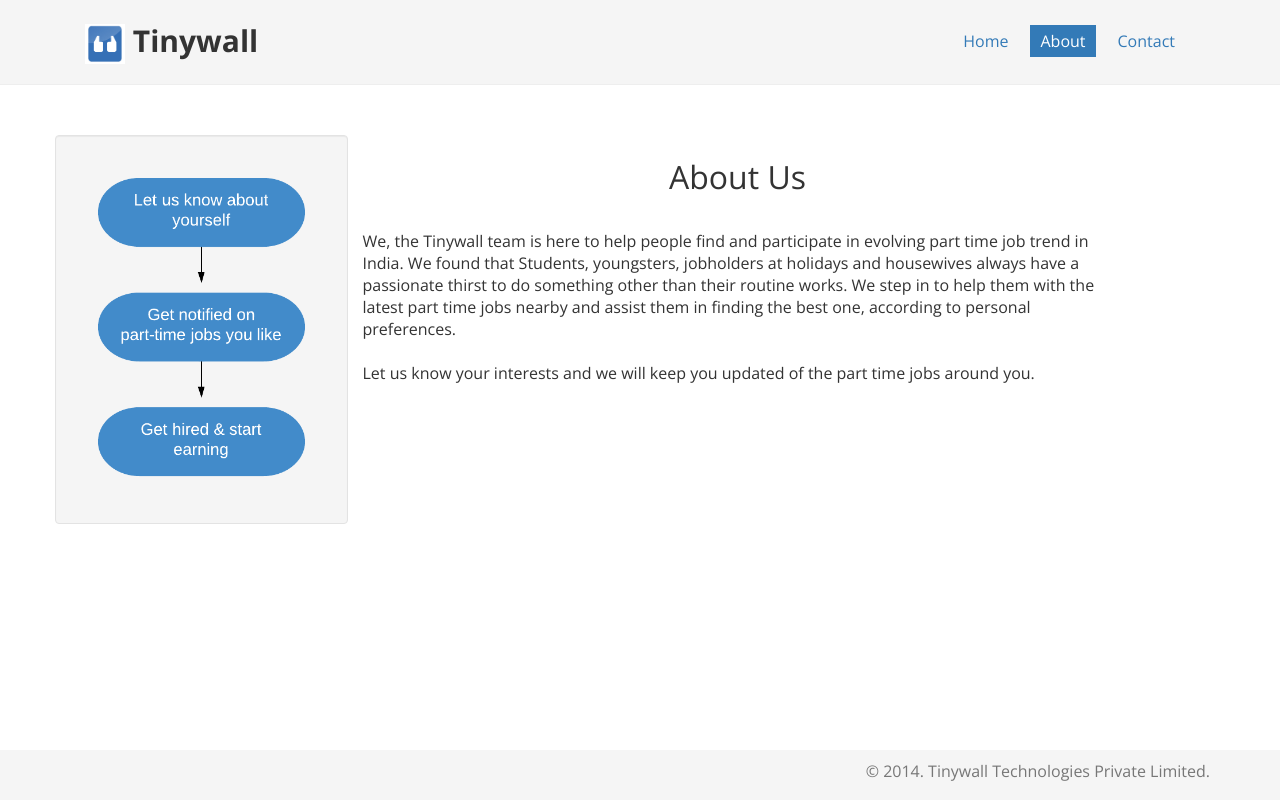
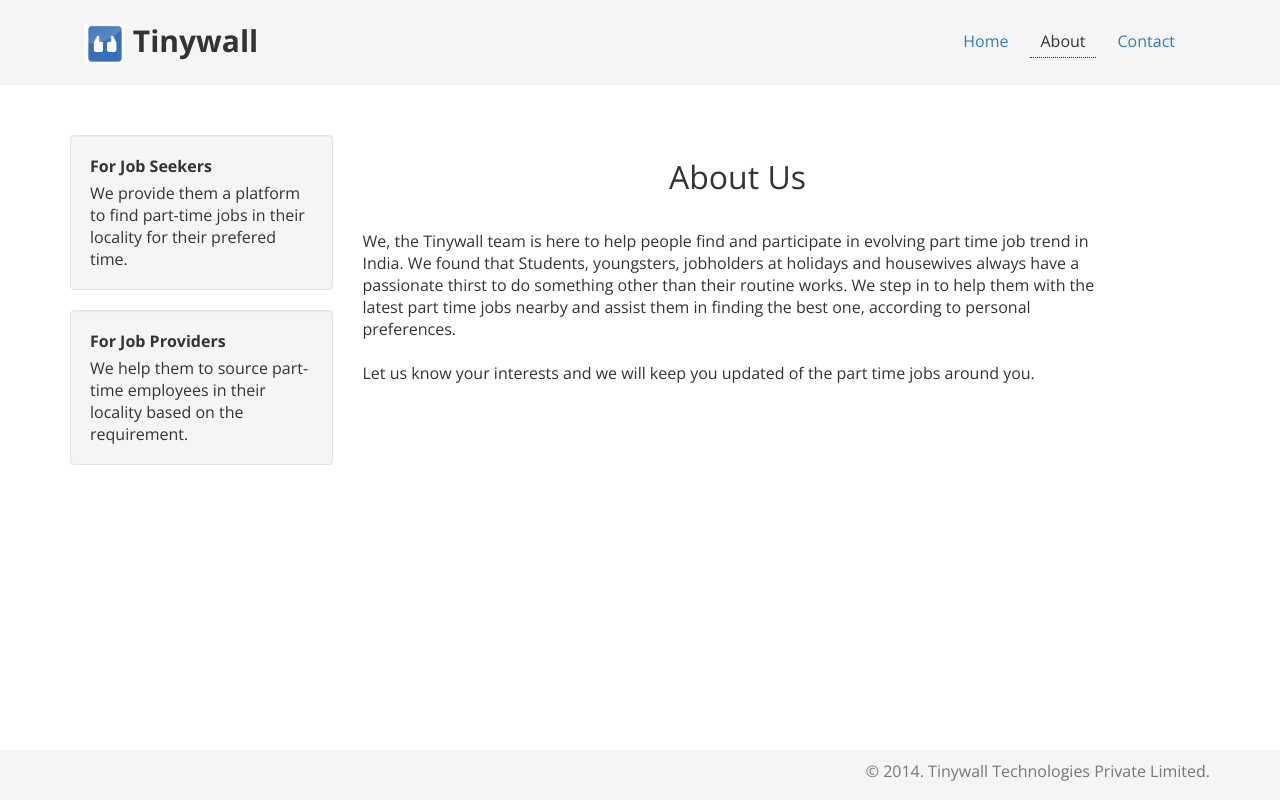
Before and after one commit to tinywall/tinywall.com, a plain HTML site: page about.html in a window 1280 px wide. Drawn offline with nearby package versions, Linux system fonts and the light colour scheme.

Commit message:
Content changes

```diff
--- a/about.html
+++ b/about.html
@@ -31,9 +31,15 @@
 	    <div class="container tw-container">
 
 	      <div class="row">
-	      	<div class='col-md-3 tw-sidebar well'>
-	      		<img src="images/employee-flow.png"/>
-
+	      	<div class='col-md-3 tw-sidebar'>
+	      		<div class='well'>
+	      			<h3 class='tw-sidebar-widget-title'>For Job Seekers</h3>
+	      			We provide them a platform to find part-time jobs in their locality for their prefered time.
+	      		</div>
+	      		<div class='well'>
+	      			<h3 class='tw-sidebar-widget-title'>For Job Providers</h3>
+	      			We help them to source part-time employees in their locality based on the requirement.
+	      		</div>
 	      	</div>
 	      	<div class='col-md-8 tw-main-content'>
 	      		<h3 class='tw-page-title'>About Us</h3><br/>
--- a/css/style.css
+++ b/css/style.css
@@ -92,6 +92,9 @@ font-size: 20px;margin-bottom: 10px;
 .tw-section-icon .fa{
 	font-size: 50px;
 }
+.nav-pills > li.active > a, .nav-pills > li.active > a:hover, .nav-pills > li.active > a:focus{
+	background: none;color: #333;border-bottom: 1px dotted #333;
+}
 /* -----------------------------Sticky footer styles--------------------- */
 html {
   position: relative;
@@ -143,6 +146,10 @@ body {
 .tw-nav-col ul{
 	float: right;
 }
+.tw-sidebar-widget-title{
+	font-weight: bold;margin-bottom: 5px;
+}
+/**********************media queries************************/
 @media (max-width: 768px) {
 	.tw-logo-col{
 		text-align: center;
```
